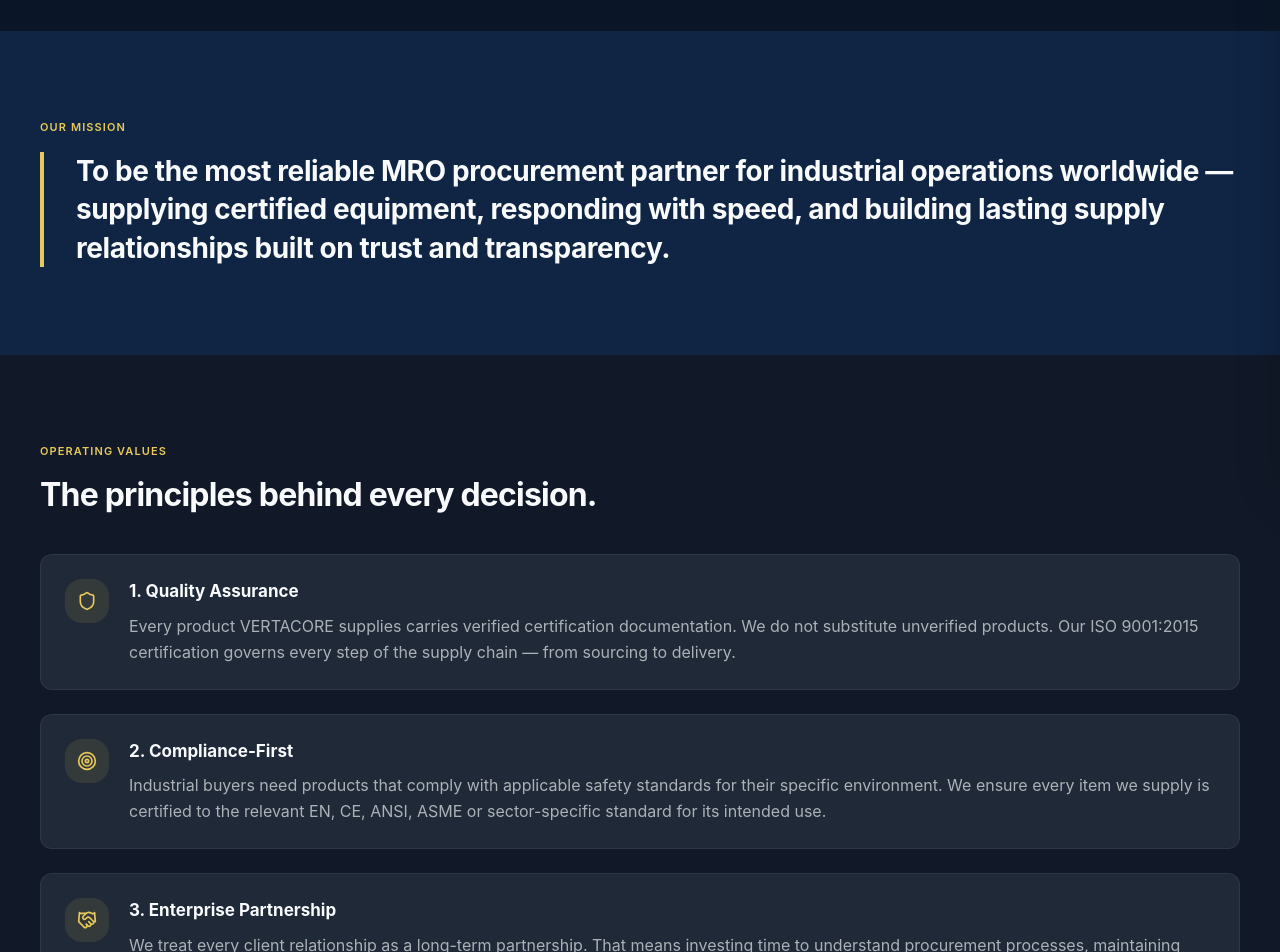
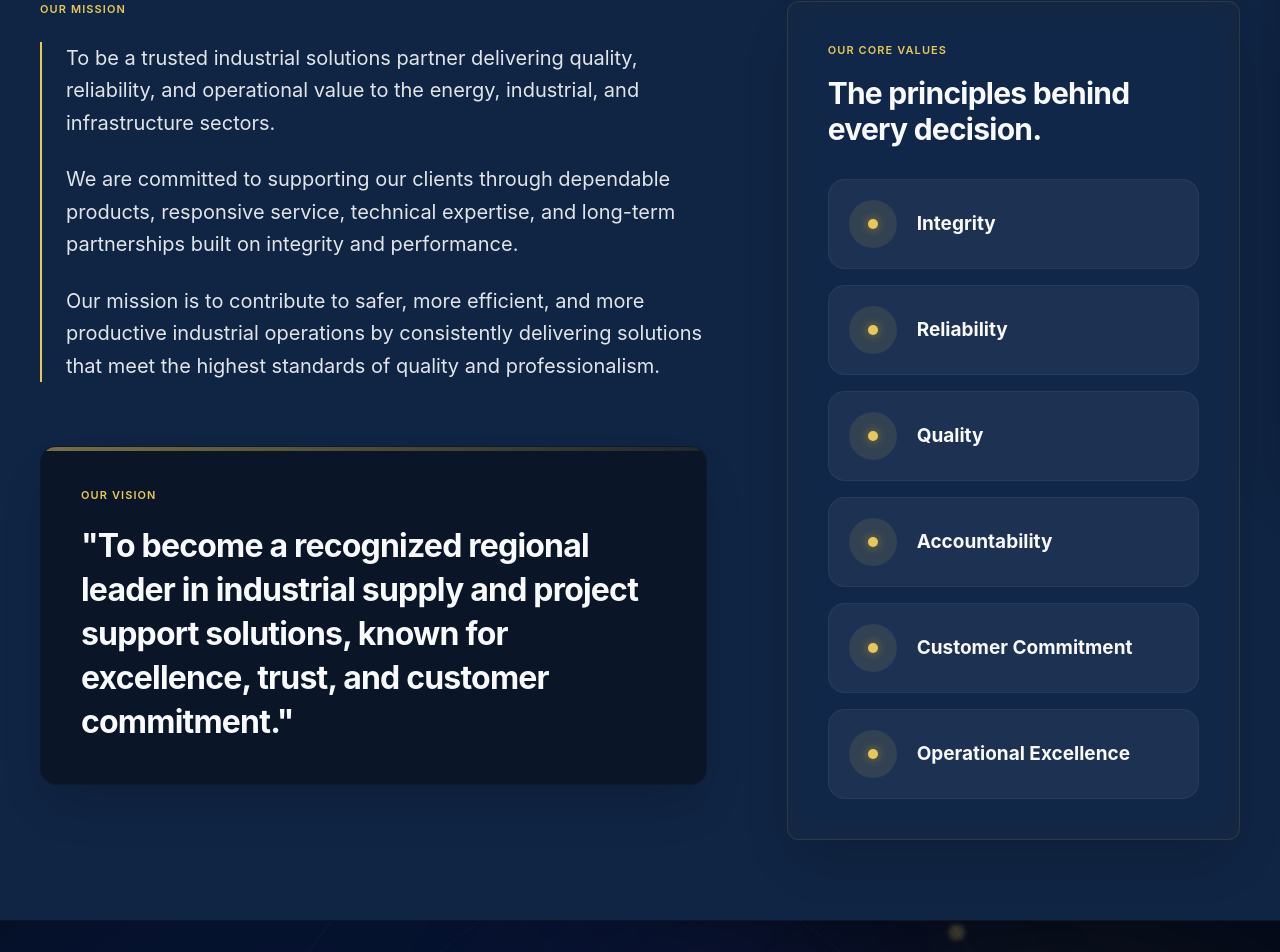
Before and after one commit to Zakertrading01/VertaCore, a Next.js app: page /about/mission in a window 1280 px wide. Shown: the part 325-1277 px from the top of the page. Built offline with nearby package versions, Linux system fonts and the light colour scheme; no server answers; the database is empty.

Commit message:
refactor: update mission page UI, optimize dev environment variables, and refactor mission page data fetching

```diff
--- a/src/app/(marketing)/about/mission/page.tsx
+++ b/src/app/(marketing)/about/mission/page.tsx
@@ -18,31 +18,13 @@ export const metadata: Metadata = buildMetadata({
   path: "/about/mission",
 });
 
-const values = [
-  {
-    icon: Shield,
-    title: "1. Quality Assurance",
-    content:
-      "Every product VERTACORE supplies carries verified certification documentation. We do not substitute unverified products. Our ISO 9001:2015 certification governs every step of the supply chain — from sourcing to delivery.",
-  },
-  {
-    icon: Target,
-    title: "2. Compliance-First",
-    content:
-      "Industrial buyers need products that comply with applicable safety standards for their specific environment. We ensure every item we supply is certified to the relevant EN, CE, ANSI, ASME or sector-specific standard for its intended use.",
-  },
-  {
-    icon: Handshake,
-    title: "3. Enterprise Partnership",
-    content:
-      "We treat every client relationship as a long-term partnership. That means investing time to understand procurement processes, maintaining responsiveness, and providing technical consultation — not just fulfilling orders.",
-  },
-  {
-    icon: Globe,
-    title: "4. Global Sourcing Reliability",
-    content:
-      "Our sourcing network gives clients access to internationally recognised manufacturers. When standard catalogue items do not meet specialist requirements, we source to specification — maintaining documentation standards throughout.",
-  },
+const coreValues = [
+  "Integrity",
+  "Reliability",
+  "Quality",
+  "Accountability",
+  "Customer Commitment",
+  "Operational Excellence",
 ];
 
 export default function MissionPage() {
@@ -59,60 +41,79 @@ export default function MissionPage() {
         dangerouslySetInnerHTML={{ __html: JSON.stringify(breadcrumbSchema(breadcrumb)) }}
       />
 
-      <header className="bg-navy-dark pt-16 lg:pt-32 pb-16">
+      <header className="bg-navy-dark pt-16 lg:pt-32 pb-8">
         <div className="container-base">
           <Breadcrumb items={breadcrumb} className="mb-6" />
-          <SectionLabel className="mb-3">Mission &amp; Values</SectionLabel>
+          <SectionLabel className="mb-3">Company</SectionLabel>
           <h1 className="text-dlg font-bold text-surface max-w-2xl tracking-tight">
-            How we operate.
-            <br />
-            <span className="text-gold">What we stand for.</span>
+            Mission <span className="text-gold">Statement.</span>
           </h1>
         </div>
       </header>
 
-      {/* Mission statement */}
-      <section className="section-padding bg-navy">
-        <div className="container-base max-w-4xl">
-          <ScrollReveal>
-            <SectionLabel className="mb-4">Our Mission</SectionLabel>
-            <blockquote className="text-h1 font-bold text-surface leading-snug border-l-4 border-gold pl-8">
-              To be the most reliable MRO procurement partner for industrial
-              operations worldwide — supplying certified equipment, responding
-              with speed, and building lasting supply relationships built on
-              trust and transparency.
-            </blockquote>
-          </ScrollReveal>
-        </div>
-      </section>
+      {/* Unified Mission, Vision & Values Section */}
+      <section className="pt-8 pb-16 md:pt-12 md:pb-20 bg-navy">
+        <div className="container-base max-w-7xl">
+          <div className="grid grid-cols-1 lg:grid-cols-12 gap-12 lg:gap-16 xl:gap-20">
 
-      {/* Values */}
-      <section className="section-padding bg-graphite-subtle">
-        <div className="container-base max-w-4xl">
-          <ScrollReveal>
-            <SectionLabel className="mb-4">Operating Values</SectionLabel>
-            <h2 className="text-dmd font-bold text-surface mb-10 tracking-tight">
-              The principles behind every decision.
-            </h2>
-          </ScrollReveal>
+            {/* Left Column: Mission & Vision */}
+            <div className="lg:col-span-7 space-y-12 md:space-y-16">
+              {/* Mission Statement */}
+              <ScrollReveal>
+                <div>
+                  <SectionLabel className="mb-6">Our Mission</SectionLabel>
+                  <div className="space-y-6 text-lg md:text-xl text-surface/90 leading-relaxed border-l-2 border-gold pl-6">
+                    <p>
+                      To be a trusted industrial solutions partner delivering quality, reliability, and operational value to the energy, industrial, and infrastructure sectors.
+                    </p>
+                    <p>
+                      We are committed to supporting our clients through dependable products, responsive service, technical expertise, and long-term partnerships built on integrity and performance.
+                    </p>
+                    <p>
+                      Our mission is to contribute to safer, more efficient, and more productive industrial operations by consistently delivering solutions that meet the highest standards of quality and professionalism.
+                    </p>
+                  </div>
+                </div>
+              </ScrollReveal>
 
-          <div className="space-y-6">
-            {values.map((value, i) => {
-              const Icon = value.icon;
-              return (
-                <ScrollReveal key={value.title} delay={i * 0.08}>
-                  <div className="card-base flex gap-5 p-6">
-                    <div className="p-3 rounded-xl bg-gold/10 flex-shrink-0 h-fit">
-                      <Icon className="h-5 w-5 text-gold" />
-                    </div>
-                    <div>
-                      <h3 className="text-[17px] font-bold text-surface mb-2">{value.title}</h3>
-                      <p className="text-body text-surface/65 leading-relaxed">{value.content}</p>
-                    </div>
+              {/* Vision Statement */}
+              <ScrollReveal delay={0.1}>
+                <div className="bg-navy-dark p-8 md:p-10 rounded-2xl border border-steel/10 relative overflow-hidden shadow-2xl shadow-black/20">
+                  <div className="absolute top-0 left-0 w-full h-1 bg-gradient-to-r from-gold/50 to-gold/10" />
+                  <SectionLabel className="mb-5">Our Vision</SectionLabel>
+                  <blockquote className="text-2xl md:text-3xl lg:text-[32px] font-bold text-surface leading-snug tracking-tight">
+                    "To become a recognized regional leader in industrial supply and project support solutions, known for excellence, trust, and customer commitment."
+                  </blockquote>
+                </div>
+              </ScrollReveal>
+            </div>
+
+            {/* Right Column: Core Values */}
+            <div className="lg:col-span-5">
+              <ScrollReveal delay={0.2} className="h-full">
+                <div className="card-glass p-8 md:p-10 h-full flex flex-col border-t-4 border-t-gold shadow-2xl shadow-black/20">
+                  <SectionLabel className="mb-4">Our Core Values</SectionLabel>
+                  <h2 className="text-2xl md:text-3xl font-bold text-surface mb-8 tracking-tight">
+                    The principles behind every decision.
+                  </h2>
+
+                  <div className="flex flex-col gap-4 mt-auto">
+                    {coreValues.map((value, i) => (
+                      <div
+                        key={value}
+                        className="flex items-center gap-5 p-4 md:p-5 rounded-xl bg-surface/5 hover:bg-surface/10 transition-colors border border-surface/5 group"
+                      >
+                        <div className="h-10 w-10 md:h-12 md:w-12 rounded-full bg-gold/10 flex items-center justify-center flex-shrink-0 group-hover:bg-gold/20 transition-colors">
+                          <div className="h-2 w-2 md:h-2.5 md:w-2.5 rounded-full bg-gold shadow-[0_0_10px_rgba(255,191,0,0.5)]" />
+                        </div>
+                        <h3 className="text-lg md:text-[19px] font-bold text-surface group-hover:text-gold transition-colors">{value}</h3>
+                      </div>
+                    ))}
                   </div>
-                </ScrollReveal>
-              );
-            })}
+                </div>
+              </ScrollReveal>
+            </div>
+
           </div>
         </div>
       </section>
```
